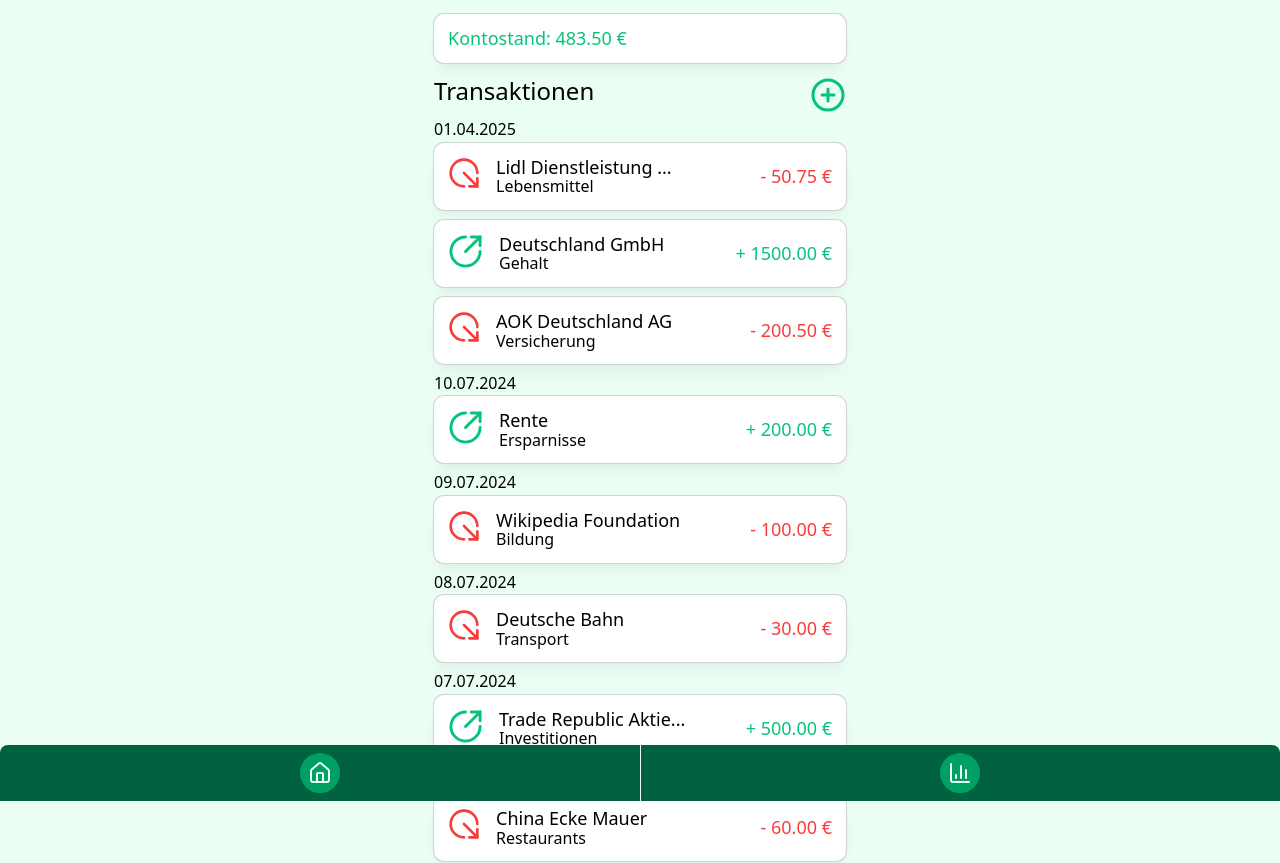
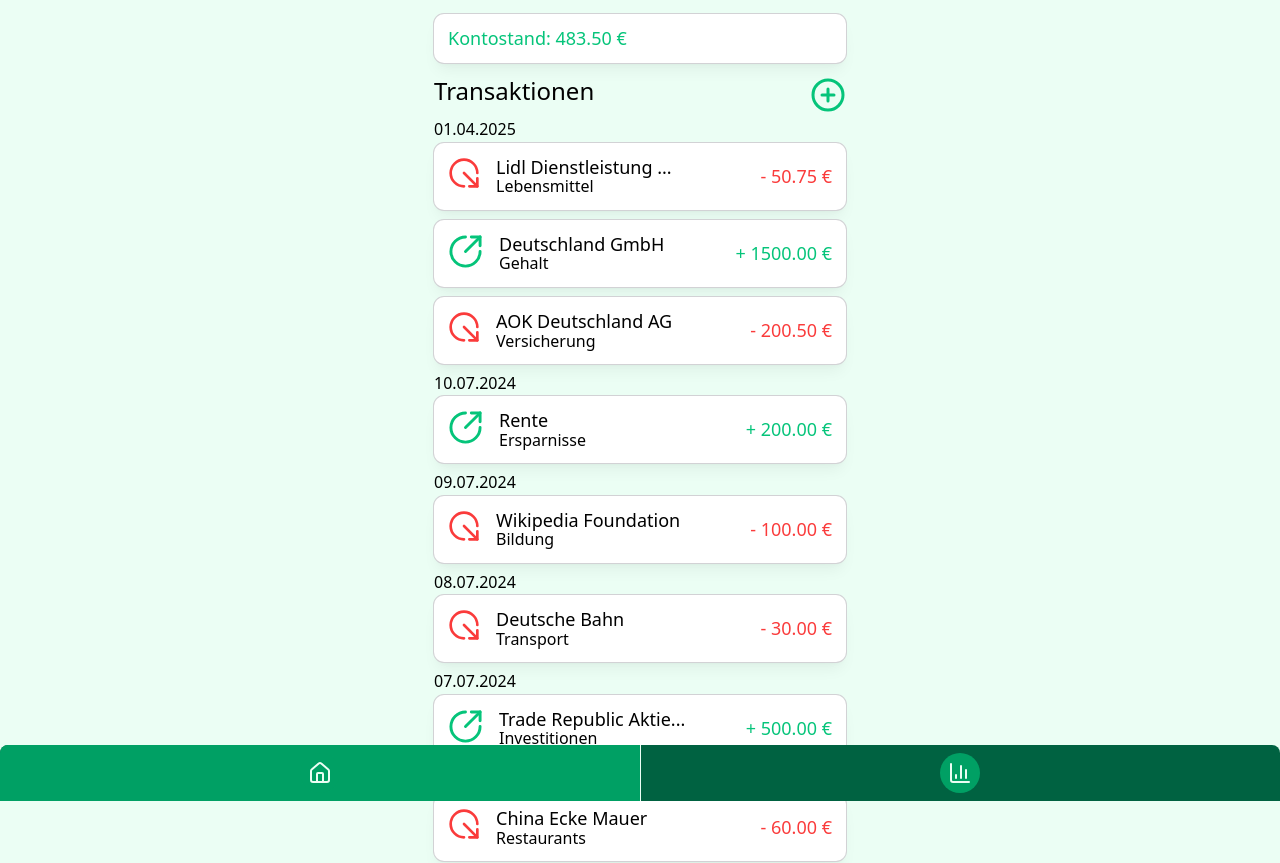
Before and after one commit to juliansngr/mon-ey, a Next.js app: page / in a window 1280 px wide. Shown: the top 863 px of the page. Built offline with nearby package versions, Linux system fonts and the light colour scheme.

Commit message:
feat: Update navigation for active path handling and set aria-current 🚀

```diff
--- a/components/Navigation/index.js
+++ b/components/Navigation/index.js
@@ -1,25 +1,38 @@
 import { ChartColumn, Home } from "lucide-react";
 import Link from "next/link";
-import { useRouter } from "next/router";
+import { useState } from "react";
 import styled from "styled-components";
 
 export default function Navigation() {
-    const router = useRouter();
-    const isActive = (path) => router.pathname === path;
+    const [activePath, setActivePath] = useState("/");
+
+    const handleNavClick = (path) => {
+        setActivePath(path); // Setze den aktiven Pfad beim Klicken
+    };
+
     return (
         <NavContainer role="navigation" aria-label="Hauptnavigation der Website">
             <NavList>
                 <NavListItem>
-                    <NavItem href="/" aria-label="Navigiere zur Startseite"
-                        aria-current={isActive("/") ? "page" : undefined}>
+                    <NavItem
+                        href="/"
+                        aria-label="Navigiere zur Startseite"
+                        aria-current={activePath === "/" && "page"}
+                        className={activePath === "/" && "active"}
+                        onClick={() => handleNavClick("/")}
+                    >
                         <StyledCircle aria-hidden="true">
                             <StyledHomeIcon aria-hidden="true" />
                         </StyledCircle>
                     </NavItem>
                 </NavListItem>
                 <NavListItem>
-                    <NavItem href="/analytics" aria-label="Navigiere zu den Analysen"
-                        aria-current={isActive("/analytics") ? "page" : undefined}>
+                    <NavItem
+                        href="/analytics"
+                        aria-label="Navigiere zu den Analysen"
+                        aria-current={activePath === "/analytics" && "page"}
+                        className={activePath === "/analytics" && "active"}
+                        onClick={() => handleNavClick("/analytics")}>
                         <StyledCircle aria-hidden="true">
                             <StyledAnalyseIcon aria-hidden="true" />
                         </StyledCircle>
@@ -39,8 +52,6 @@
     align-items: center;
     justify-content: center;
 `;
-
-
 
 const NavContainer = styled.nav`
     position: fixed;
@@ -76,6 +87,10 @@
         background-color: var(--green-500);
         cursor: pointer;
     }
+    &.active {
+        cursor: default;
+        background-color: var(--green-600);
+    }
 `;
 
 const StyledHomeIcon = styled(Home)`
```
